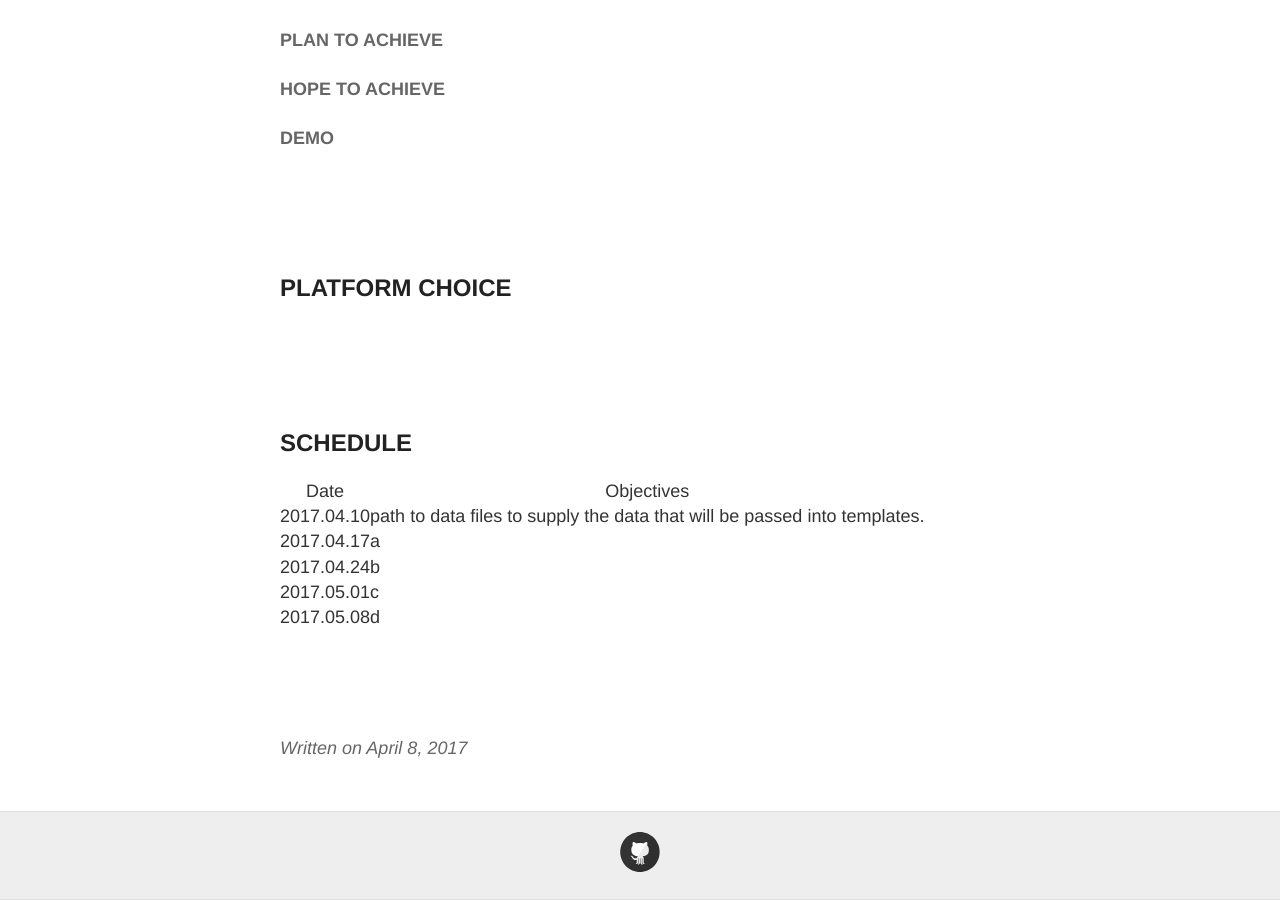
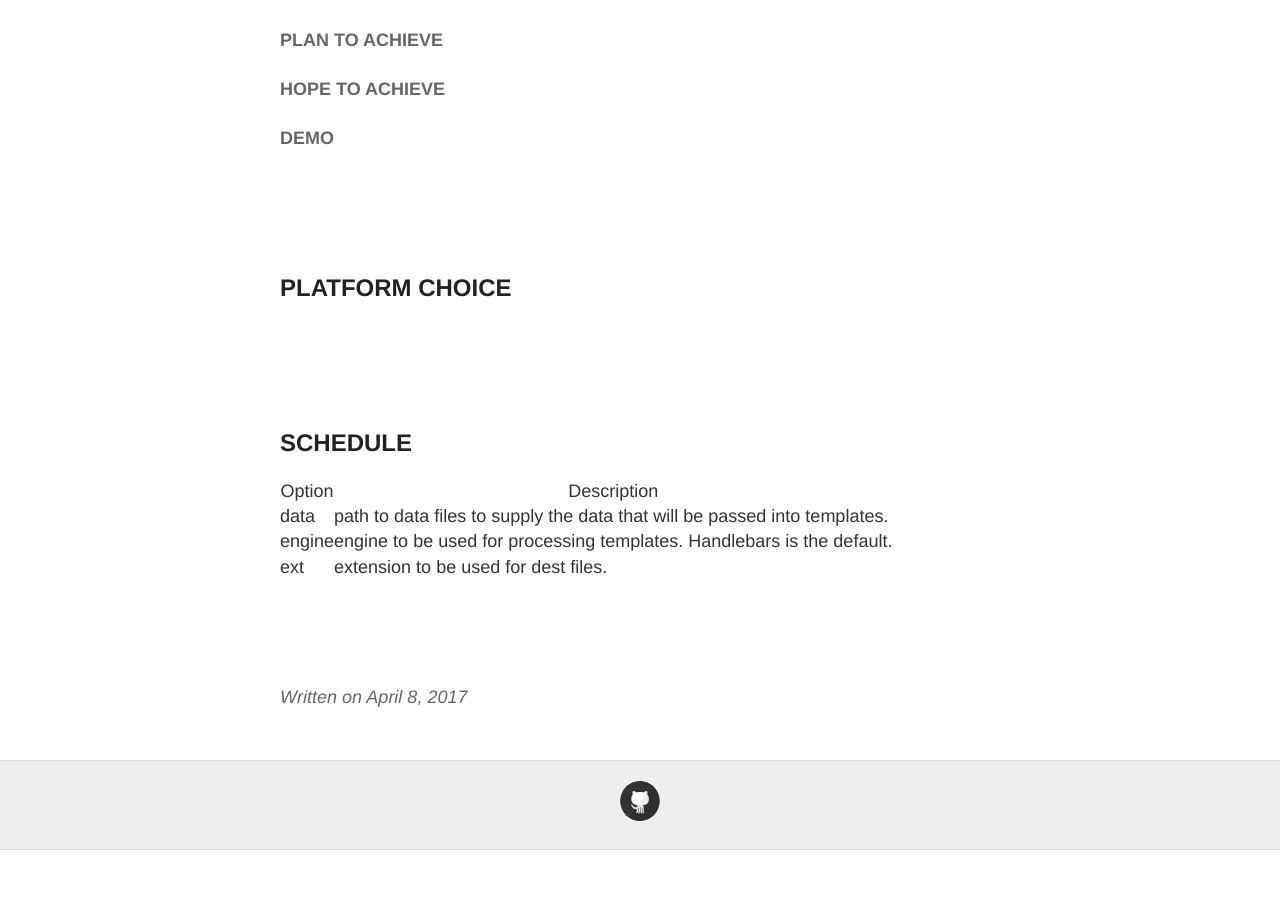
Before and after one commit to xiaozhuyfk/parallel, a Jekyll site: the page built from docs/_posts/2017-4-8-Project-Proposal.md, in a window 1280 px wide and 900 px high, scrolled down 2344 px. Built offline with Jekyll 4.4.1, drawn with Linux system fonts in a browser that asks for light colours; after the commit the page ends 3194 px from its top, so only the background shows below that.

Commit message:
Update 2017-4-8-Project-Proposal.md

```diff
--- a/docs/_posts/2017-4-8-Project-Proposal.md
+++ b/docs/_posts/2017-4-8-Project-Proposal.md
@@ -68,12 +68,23 @@ Papers as references:
 
 ## SCHEDULE
 
-| Date       | Objectives                                                                |
-|------------|---------------------------------------------------------------------------|
-| 2017.04.10 | path to data files to supply the data that will be passed into templates. |
-| 2017.04.17 | a                                                                         |
-| 2017.04.24 | b                                                                         |
-| 2017.05.01 | c                                                                         |
-| 2017.05.08 | d                                                                         |
+<table>
+  <tr>
+    <th>Option</th>
+    <th>Description</th>
+  </tr>
+  <tr>
+    <td>data</td>
+    <td>path to data files to supply the data that will be passed into templates.</td>
+  </tr>
+  <tr>
+    <td>engine</td>
+    <td>engine to be used for processing templates. Handlebars is the default.</td>
+  </tr>
+  <tr>
+    <td>ext</td>
+    <td>extension to be used for dest files.</td>
+  </tr>
+</table>
 
 <br><br><br>
```
